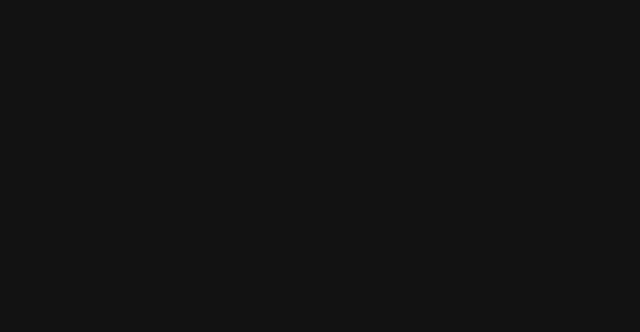
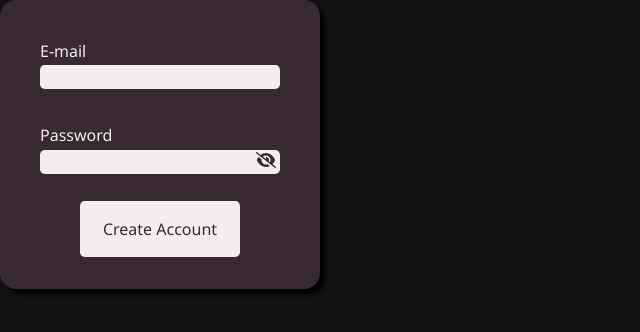
Before and after one commit to andreeaCtin13/Licenta, a React (Create React App) app: page /admin-form in a window 1280 px wide. Before the commit this address had no page. Shown: the top 332 px of the page, without its empty margins (0-640 px from the left). Built offline with nearby package versions, Linux system fonts and the light colour scheme.

Commit message:
inceput pagina de admin

```diff
--- a/src/App.js
+++ b/src/App.js
@@ -14,6 +14,8 @@ import MentorHomepage from "./pages/mentor/MentorHomepage";
 import CourseStatus from "./pages/mentor/CourseStatus";
 import NewCourse from "./pages/mentor/NewCourse";
 import NewSection from "./pages/mentor/NewSection";
+import AdminHomepage from "./pages/admin/AdminHomepage";
+import CreateUserForm from "./components/admin/CreateUserForm";
 
 function App() {
   const [user, setUser] = useState(false);
@@ -39,6 +41,8 @@ function App() {
           ></Route>
           <Route path="/new-course" element={<NewCourse />}></Route>
           <Route path="/new-section" element={<NewSection />}></Route>
+          <Route path="/admin" element={<AdminHomepage />}></Route>
+          <Route path="/admin-form" element={<CreateUserForm />}></Route>
         </Routes>
       </BrowserRouter>
     </UserContext.Provider>
--- /dev/null
+++ b/src/components/admin/CreateUserForm.js
@@ -0,0 +1,46 @@
+import React, { useState } from "react";
+import { FontAwesomeIcon } from "@fortawesome/react-fontawesome";
+import { faEyeSlash, faEye } from "@fortawesome/free-solid-svg-icons";
+import style from "../../styles/admin/CreateUserForm.module.css";
+function CreateUserForm() {
+  const [lock, setLock] = useState(true);
+
+  const modifyLock = () => {
+    setLock(!lock);
+  };
+  return (
+    <form className={style.form}>
+      <div className={style.formRow}>
+        <label htmlFor="">E-mail</label>
+        <input type="text" />
+      </div>
+      <div className={style.formRow}>
+        <label for="password">Password</label>
+        {lock ? (
+          <div className={style.passwordRow}>
+            <input type="password" id="password" />
+            <FontAwesomeIcon
+              icon={faEyeSlash}
+              onClick={modifyLock}
+              className={style.icon}
+            />
+          </div>
+        ) : (
+          <div className={style.passwordRow}>
+            <input type="text" id="password" />
+            <FontAwesomeIcon
+              icon={faEye}
+              onClick={modifyLock}
+              className={style.icon}
+            />
+          </div>
+        )}
+      </div>
+      <div className={style.formButtons}>
+        <button className={style.btnCreateAccount}>Create Account</button>
+      </div>
+    </form>
+  );
+}
+
+export default CreateUserForm;
--- /dev/null
+++ b/src/pages/admin/AdminHomepage.js
@@ -0,0 +1,18 @@
+import React, { useContext, useEffect } from "react";
+import style from "../../styles/admin/AdminHomepage.module.css";
+import currentUser from "../../data/mentor.json";
+import { UserContext } from "../../context/UserContext";
+function AdminHomepage() {
+  const { user, setUser } = useContext(UserContext);
+  useEffect(() => {
+    setUser(currentUser);
+  }, []);
+  return (
+    <div className={style.mainContainer}>
+      <h1>Hi, Admin!!!</h1>
+      <button>Create Account</button>
+    </div>
+  );
+}
+
+export default AdminHomepage;
--- /dev/null
+++ b/src/styles/admin/AdminHomepage.module.css
@@ -0,0 +1,3 @@
+.mainContainer {
+  margin: 5rem 4rem;
+}
--- /dev/null
+++ b/src/styles/admin/CreateUserForm.module.css
@@ -0,0 +1,68 @@
+.form {
+  background-color: var(--var--dark--purple);
+  color: var(--var--white);
+  padding: 2rem;
+  width: 20rem;
+  border-radius: 1rem;
+  box-shadow: 5px 5px 5px var(--var--black);
+}
+
+.formRow {
+  display: flex;
+  flex-direction: column;
+  width: 15rem;
+  align-items: flex-start;
+  margin: 0.5rem;
+}
+
+.formRow input {
+  margin-top: 0.2rem;
+  height: 1.5rem;
+  font-size: 1rem;
+  padding: 0.3rem;
+  border-radius: 0.3rem;
+  background-color: var(--var--white);
+  color: var(--var--dark--purple);
+  width: 15rem;
+  transition: 1s;
+}
+
+.formRow input:focus {
+  height: 1.7rem;
+  transition: 1s;
+}
+
+.formButtons {
+  display: flex;
+  flex-direction: row;
+  justify-content: center;
+  gap: 1rem;
+  align-items: center;
+}
+
+.btnCreateAccount {
+  background-color: var(--var--white);
+  width: 10rem;
+  color: var(--var--dark--purple);
+  height: 3.5rem;
+  font-size: 1rem;
+  border-radius: 0.3rem;
+  border: none;
+  transition: 1s;
+}
+
+.btnCreateAccount:hover {
+  background-color: var(--var--light--pink);
+}
+
+.passwordRow {
+  display: flex;
+  flex-direction: row;
+  align-items: center;
+  gap: 0.5rem;
+}
+
+.icon {
+  color: var(--var--dark--purple);
+  margin-left: -2rem;
+}
```
